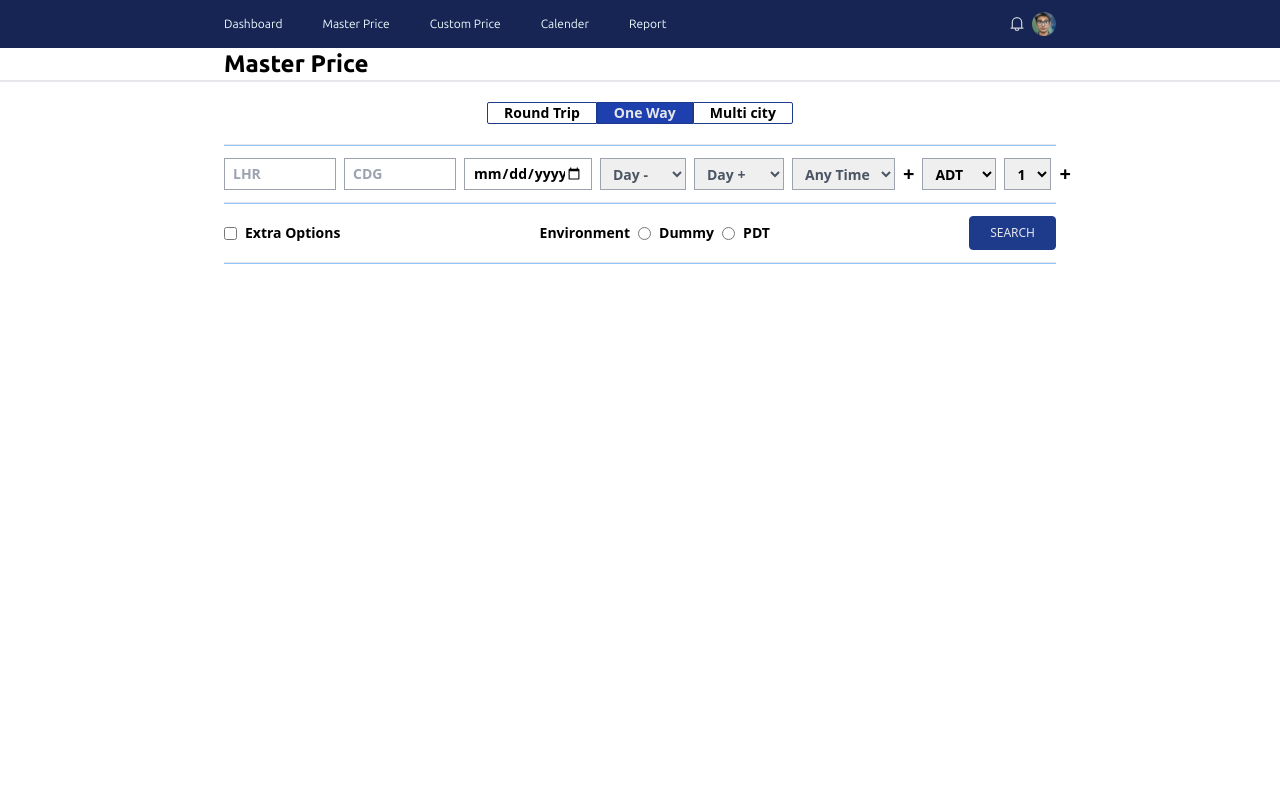
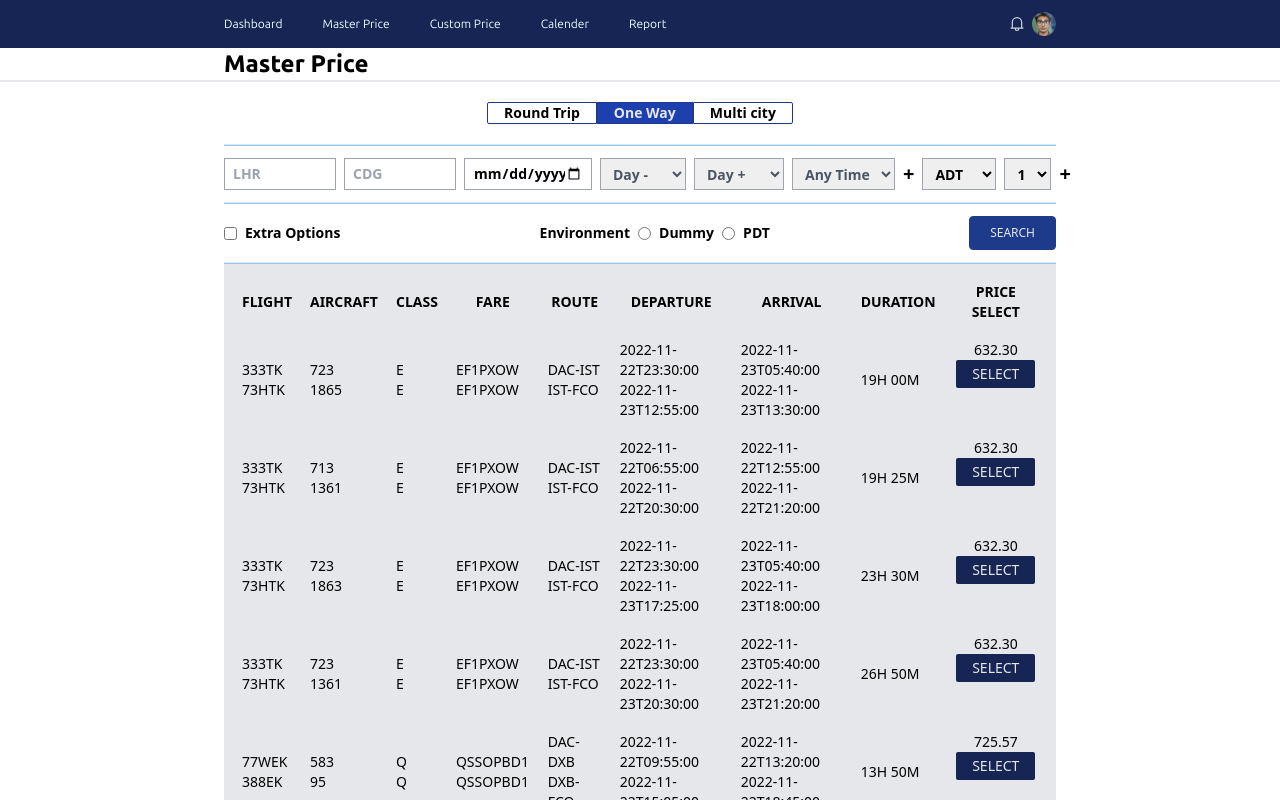
Before and after one commit to Shubrotto/dpt-circular3-frontend-developer-flight, a React (Vite) app: page / in a window 1280 px wide. Both pictures are taken after a click on the button "SEARCH". Shown: the top 800 px of the page. Built offline with nearby package versions, Linux system fonts and the light colour scheme.

Commit message:
by clicking  serach button fetching all data

```diff
--- a/src/App.jsx
+++ b/src/App.jsx
@@ -15,9 +15,6 @@ function App() {
       <AllButton />
       <Form />
       <SearchContainer />
-      <div className="px-56">
-        <hr className=" border-b  border-b-blue-300" />
-      </div>
     </div>
   );
 }
--- a/src/Components/SearchContainer.jsx
+++ b/src/Components/SearchContainer.jsx
@@ -1,4 +1,29 @@
+import { useEffect, useState } from "react";
+import Data from "../../data/LHR_CDG_ADT1_TYPE_1.txt";
 const SearchContainer = () => {
+  const [flights, setFlights] = useState("");
+  const [showData, setShowData] = useState(false);
+
+  useEffect(() => {
+    const fetchData = async () => {
+      await fetch(Data)
+        .then((res) => {
+          console.log(res);
+          return res.text();
+        })
+        .then((data) => {
+          const jsonData = JSON.parse(data);
+          console.log(jsonData);
+          setFlights(jsonData);
+        });
+    };
+    fetchData();
+  }, []);
+
+  //   console.log(flights.flightOffer.map((offer) => offer.itineraries));
+  const handleSearch = async () => {
+    setShowData(!showData);
+  };
   return (
     <>
       <div className="px-56 my-3 font-bold text-sm flex justify-between items-center">
@@ -19,9 +44,122 @@ const SearchContainer = () => {
           <input type="radio" name="environment" id="pdt" value="pdt" />
           <label htmlFor="pdt">PDT</label>
         </form>
-        <button className="border border-blue-900 px-5 py-2 bg-blue-900 rounded-s rounded-e text-xs font-medium text-gray-200">
+        <button
+          className="border border-blue-900 px-5 py-2 bg-blue-900 rounded-s rounded-e text-xs font-medium text-gray-200 cursor-pointer"
+          onClick={handleSearch}
+        >
           SEARCH
         </button>
+      </div>
+      <div className="px-56">
+        <hr className="border-b  border-b-blue-300" />
+      </div>
+      <div className="px-56">
+        {showData && (
+          <table className="table-auto border-spacing-4 border-separate border bg-gray-200 text-sm overflow-hidden">
+            <thead>
+              <tr>
+                <th>FLIGHT</th>
+                <th>AIRCRAFT</th>
+                <th>CLASS</th>
+                <th>FARE</th>
+                <th>ROUTE</th>
+                <th>DEPARTURE</th>
+                <th>ARRIVAL</th>
+                <th>DURATION</th>
+                <th>
+                  PRICE <button>SELECT</button>
+                </th>
+              </tr>
+            </thead>
+
+            <tbody>
+              {flights.flightOffer.map((flight) => (
+                <>
+                  <tr>
+                    <td>
+                      {flight.itineraries[0].segments.map((fligt) => (
+                        <>
+                          <p>
+                            <span>{fligt.aircraft}</span>
+                            <span>{fligt.carrierCode}</span>
+                          </p>
+                        </>
+                      ))}
+                    </td>
+                    <td>
+                      {flight.itineraries[0].segments.map((aircraft) => (
+                        <>
+                          <p>
+                            <span>{aircraft.flightNumber}</span>
+                          </p>
+                        </>
+                      ))}
+                    </td>
+                    <td>
+                      {flight.class.map((cls) => (
+                        <>
+                          <p>
+                            <span>{cls[0]}</span> <br />
+                            <span>{cls[1]}</span>
+                          </p>
+                        </>
+                      ))}
+                    </td>
+                    <td>
+                      {flight.fareBasis.map((basis) => (
+                        <>
+                          <p key={basis.id}>
+                            <span>{basis[0]}</span> <br />
+                            <span>{basis[1]}</span>
+                          </p>
+                        </>
+                      ))}
+                    </td>
+                    <td>
+                      {flight.itineraries[0].segments.map((route) => (
+                        <>
+                          <p key={route.id}>
+                            <span>{route.departure.iataCode}</span>
+                            <span>-</span>
+                            <span>{route.arrival.iataCode}</span>
+                          </p>
+                        </>
+                      ))}
+                    </td>
+                    <td>
+                      {flight.itineraries[0].segments.map((route) => (
+                        <>
+                          <p key={route.id}>
+                            <span>{route.departure.at}</span>
+                          </p>
+                        </>
+                      ))}
+                    </td>
+                    <td>
+                      {flight.itineraries[0].segments.map((route) => (
+                        <>
+                          <p key={route.id}>
+                            <span>{route.arrival.at}</span>
+                          </p>
+                        </>
+                      ))}
+                    </td>
+                    <td>
+                      <p>{flight.itineraries[0].duration}</p>
+                    </td>
+                    <td className="flex flex-col items-center justify-center">
+                      <p>{flight.price}</p>
+                      <button className="bg-blue-950 text-sm text-gray-200 px-4 py-1 rounded-sm">
+                        SELECT
+                      </button>
+                    </td>
+                  </tr>
+                </>
+              ))}
+            </tbody>
+          </table>
+        )}
       </div>
     </>
   );
```
